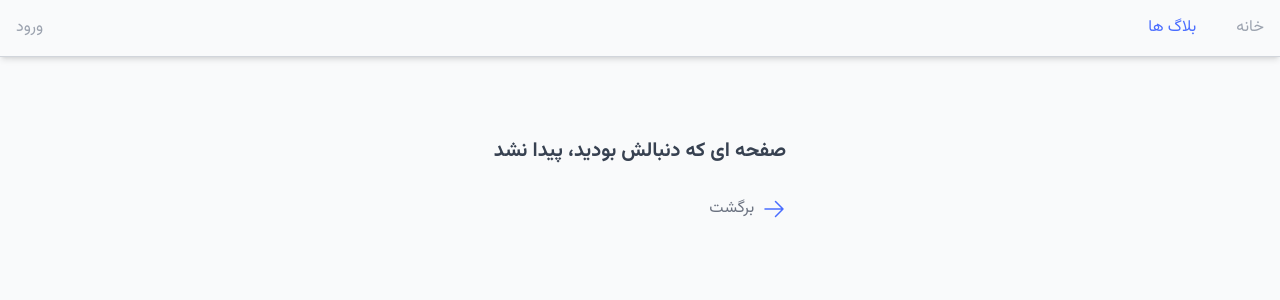
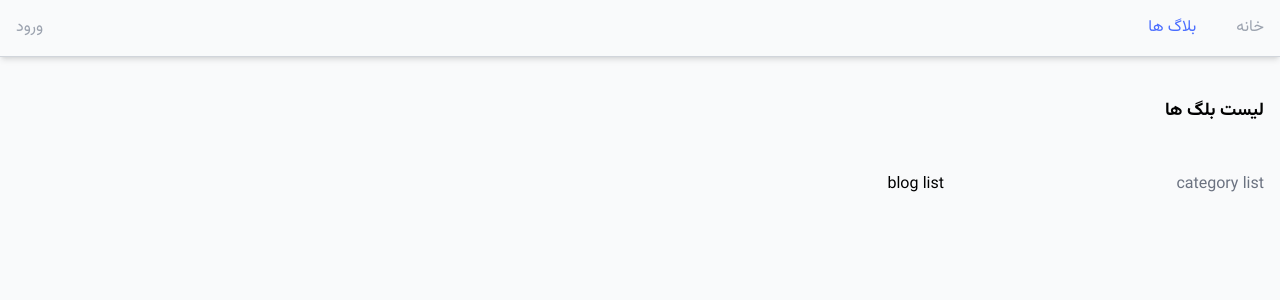
Before and after one commit to erfanmoulaee/Blog-App, a Next.js app: page /blogs in a window 1280 px wide. Before the commit this address had no page. Shown: the top 300 px of the page. Built offline with nearby package versions, Linux system fonts and the light colour scheme.

Commit message:
create nested layout

```diff
--- /dev/null
+++ b/src/app/blogs/layout.jsx
@@ -0,0 +1,13 @@
+function Layout({ children }) {
+  return (
+    <div>
+      <h1 className="text-lg font-bold mb-12">لیست بلگ ها</h1>
+      <div className="grid grid-cols-12 gap-8">
+        <div className="col-span-12 lg:col-span-4 xl:col-span-3 text-secondary-500 space-y-4">category list</div>
+        <div className="col-span-12 lg:col-span-4 xl:col-span-9">{children}</div>
+      </div>
+    </div>
+  );
+}
+
+export default Layout;
--- /dev/null
+++ b/src/app/blogs/page.jsx
@@ -0,0 +1,7 @@
+import React from "react";
+
+function BlogPage() {
+  return <div>blog list</div>;
+}
+
+export default BlogPage;
```
